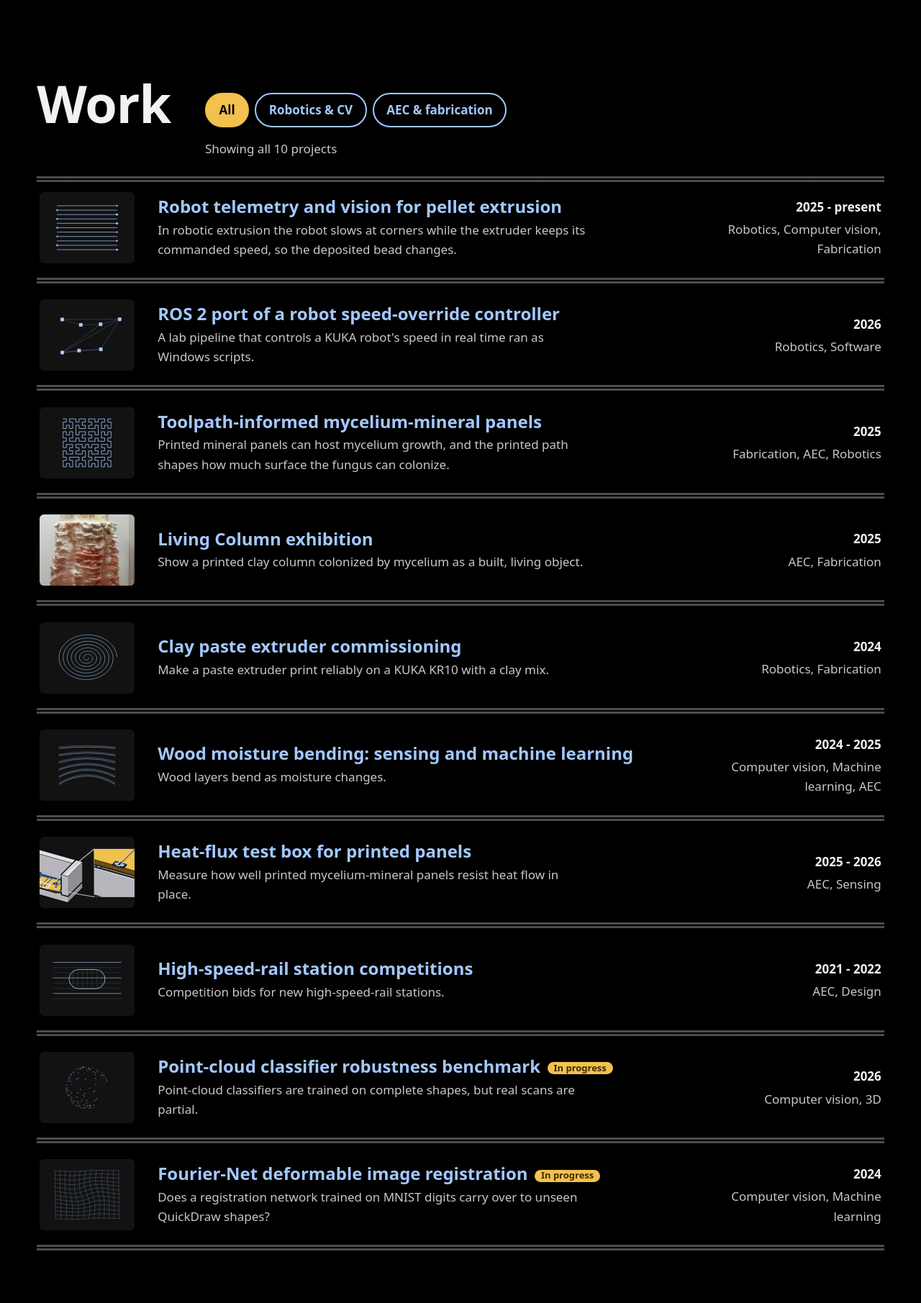
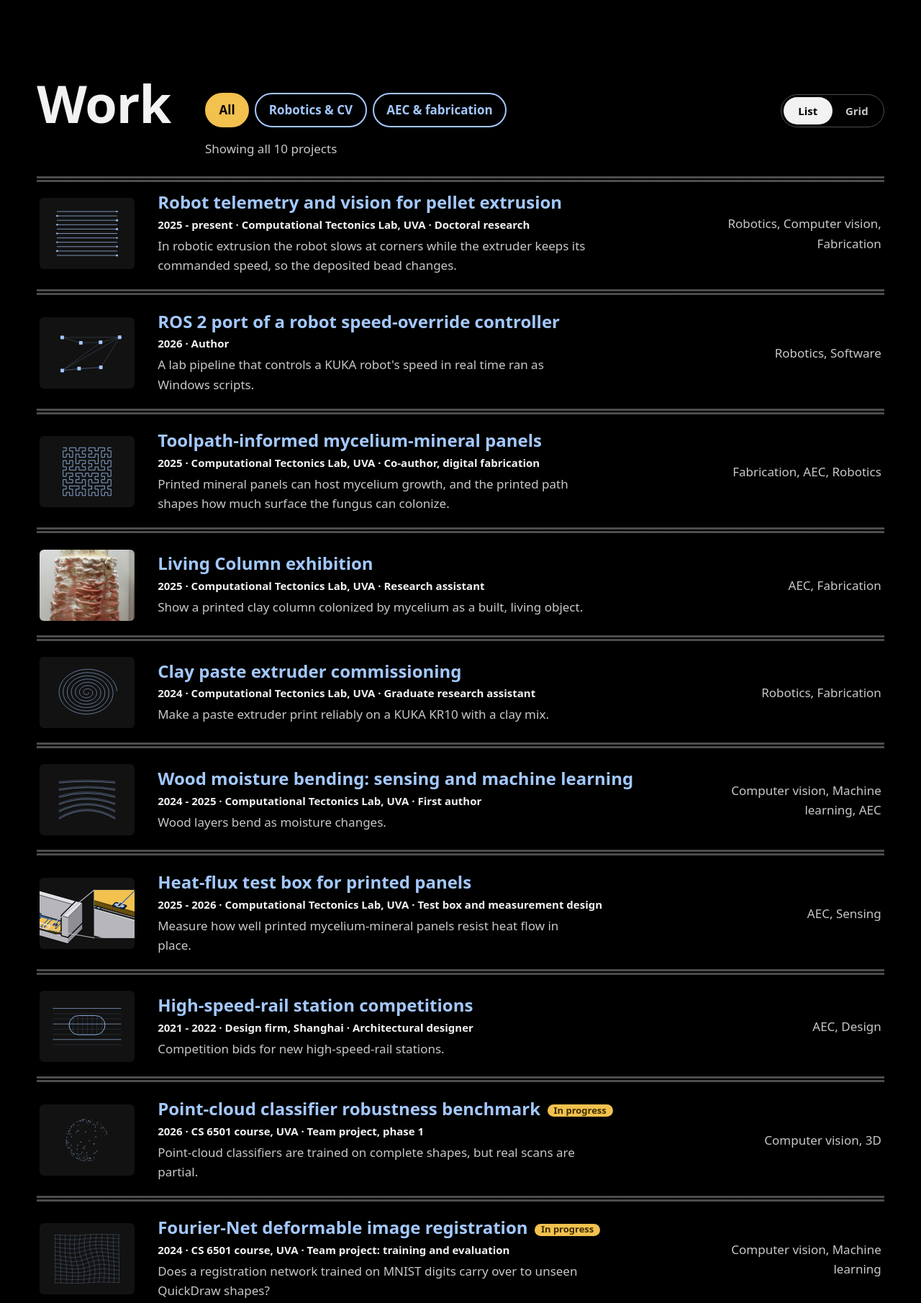
Before and after one commit to yem-hjk6th/yem-hjk6th-personal-web, an Astro site: page / in a window 1280 px wide. Shown: the part 803-2614 px from the top of the page at 72% size. Built offline with nearby package versions, Linux system fonts and the light colour scheme; Astro itself is replaced by a stand-in of ours; some packages are replaced by stand-ins of ours; a web font is replaced by a local one.

Commit message:
Work index: list/grid layout toggle and one metadata line per project
Each project gets a short meta block (place, role) in projects.yaml, worded
from its existing role and credits text; listings show "years · place · role".
The toggle stays hidden without JS (list shows) and remembers the choice in
localStorage. The audience filter is unchanged.

Co-Authored-By: Claude Opus 5.5 <noreply@anthropic.com>

```diff
--- a/content/projects.yaml
+++ b/content/projects.yaml
@@ -1,6 +1,9 @@
 - slug: vision-guided-pellet-extrusion
   title: "Robot telemetry and vision for pellet extrusion"
   years: "2025 - present"
+  meta:
+    place: "Computational Tectonics Lab, UVA"
+    role: "Doctoral research"
   tags: [robotics, cv, fabrication]
   role: "Doctoral research. I instrumented the lab's KUKA KR10 pellet-extrusion cell with RSI telemetry, a stereo camera, a bead camera and a nozzle borescope on custom printed mounts, wrote a logger that records robot pose, speed and commanded extruder speed in sync with video, calibrated the camera to the robot, and trained a model that reads bead width from borescope images. The robot, extruder and base control chain were set up earlier in the lab."
   credits: "Computational Tectonics Lab, University of Virginia; advisor Ehsan Baharlou."
@@ -14,6 +17,8 @@
 - slug: rsi-proj-ros
   title: "ROS 2 port of a robot speed-override controller"
   years: "2026"
+  meta:
+    role: "Author"
   tags: [robotics, software]
   role: "Author. Implemented with Claude Code (AI coding assistant)."
   credits: "Repository author: Ye Ma."
@@ -27,6 +32,9 @@
 - slug: mycelium-mineral-panels
   title: "Toolpath-informed mycelium-mineral panels"
   years: "2025"
+  meta:
+    place: "Computational Tectonics Lab, UVA"
+    role: "Co-author, digital fabrication"
   tags: [fabrication, aec, robotics]
   role: "Co-author. Digital fabrication: implemented the three toolpath algorithms (Poisson-disk + TSP, Kangaroo, Hilbert), computed the predicted growth area, and printed the panels on the KUKA robot."
   credits: "With I. Datta and E. Baharlou (ACADIA 2025)."
@@ -40,6 +48,9 @@
 - slug: living-column
   title: "Living Column exhibition"
   years: "2025"
+  meta:
+    place: "Computational Tectonics Lab, UVA"
+    role: "Research assistant"
   tags: [aec, fabrication]
   role: "Research assistant: robotic printing of the column and, with I. Datta, installation of the display case."
   credits: "Created by Ehsan Baharlou; research assistants I. Datta and Y. Ma."
@@ -63,6 +74,9 @@
 - slug: clay-paste-extruder
   title: "Clay paste extruder commissioning"
   years: "2024"
+  meta:
+    place: "Computational Tectonics Lab, UVA"
+    role: "Graduate research assistant"
   tags: [robotics, fabrication]
   role: "Graduate research assistant. I set up the extruder, wiring and control, calibrated its speed, wrote the KUKA robot programs and ran the print trials."
   credits: "Clay recipe and process guidance from I. Datta and E. Baharlou."
@@ -74,6 +88,9 @@
 - slug: wood-hygroscopic-ml
   title: "Wood moisture bending: sensing and machine learning"
   years: "2024 - 2025"
+  meta:
+    place: "Computational Tectonics Lab, UVA"
+    role: "First author"
   tags: [cv, ml, aec]
   role: "First author. I built the humidity chamber, the camera-based curvature measurement, the dataset and the model comparison."
   credits: "With E. Baharlou (ARCC 2025)."
@@ -85,6 +102,9 @@
 - slug: heat-flux-test-box
   title: "Heat-flux test box for printed panels"
   years: "2025 - 2026"
+  meta:
+    place: "Computational Tectonics Lab, UVA"
+    role: "Test box and measurement design"
   tags: [aec, sensing]
   role: "Designed the test box and the measurement: heat-flux sensors and thermocouples with 24-bit acquisition on an Arduino, the logging code, and the test protocol following ASTM C1046 and C1155."
   credits: "With I. Datta and E. Baharlou."
@@ -106,6 +126,9 @@
 - slug: hsr-station-competitions
   title: "High-speed-rail station competitions"
   years: "2021 - 2022"
+  meta:
+    place: "Design firm, Shanghai"
+    role: "Architectural designer"
   tags: [aec, design]
   role: "Architectural designer at a design firm in Shanghai: concept design, station-area urban design and interior modeling; led the competition team for one station (Yinan, Shandong)."
   credits: "Firm team project."
@@ -117,6 +140,9 @@
 - slug: cs6501-3dcv-pointcloud-robustness
   title: "Point-cloud classifier robustness benchmark"
   years: "2026"
+  meta:
+    place: "CS 6501 course, UVA"
+    role: "Team project, phase 1"
   tags: [cv, 3d]
   status: draft
   role: "Phase 1 of a team project (CS 6501 3D Computer Vision): a benchmark of how missing geometry affects point-cloud classifiers."
@@ -129,6 +155,9 @@
 - slug: cs6501-fourier-net-registration
   title: "Fourier-Net deformable image registration"
   years: "2024"
+  meta:
+    place: "CS 6501 course, UVA"
+    role: "Team project: training and evaluation"
   tags: [cv, ml]
   status: draft
   role: "Application, training and evaluation of an existing model (from the original Fourier-Net authors), run on a university HPC cluster. I also wrote the introduction, background and conclusion."
--- a/src/components/Home.astro
+++ b/src/components/Home.astro
@@ -7,7 +7,7 @@ import stereoLeft from '../assets/stereo/left.jpg';
 import stereoDisp from '../assets/stereo/disp.jpg';
 import {
   profile, projects, publications, presentations, exhibitions, experience,
-  audiences, audiencesFor, tagLabel, firstSentence, contactLinks,
+  audiences, audiencesFor, tagLabel, firstSentence, metaLine, contactLinks,
 } from '../lib/content';
 import { resolveImage } from '../lib/media';
 import ProximityName from './reactbits/ProximityName';
@@ -61,12 +61,16 @@ const pubLink = (p: (typeof publications)[number]) => p.url ?? (p.doi ? `https:/
       </div>
     </section>
 
-    <section class="work" id="work" aria-labelledby="work-h">
+    <section class="work" id="work" aria-labelledby="work-h" data-layout="list">
       <div class="work-head">
         <h2 id="work-h" class="sec-h">Work</h2>
         <div class="filters" role="group" aria-label="Filter projects by audience">
           <button type="button" class="pill" data-audience="all" data-label="all" aria-pressed="true">All</button>
           {audiences.map((a) => <button type="button" class="pill" data-audience={a.id} data-label={a.label} aria-pressed="false">{a.label}</button>)}
+        </div>
+        <div class="views" role="group" aria-label="Project layout" data-view-toggle hidden>
+          <button type="button" data-view="list" aria-pressed="true">List</button>
+          <button type="button" data-view="grid" aria-pressed="false">Grid</button>
         </div>
         <p class="filter-status" data-filter-status aria-live="polite"></p>
       </div>
@@ -78,12 +82,10 @@ const pubLink = (p: (typeof publications)[number]) => p.url ?? (p.doi ? `https:/
                 <MediaFrame image={resolveImage(p.media.thumbnail, p.slug)} slug={p.slug} size="thumb" class="layer-thumb" />
                 <span class="layer-main">
                   <span class="layer-title">{p.title}{p.status === 'draft' && <span class="draft-label">In progress</span>}</span>
+                  <span class="layer-line">{metaLine(p)}</span>
                   <span class="layer-problem">{firstSentence(p.problem)}</span>
                 </span>
-                <span class="layer-meta">
-                  <span class="layer-years">{p.years}</span>
-                  <span class="layer-tags">{p.tags.map((t) => tagLabel[t] ?? t).join(', ')}</span>
-                </span>
+                <span class="layer-tags">{p.tags.map((t) => tagLabel[t] ?? t).join(', ')}</span>
               </a>
             </Spotlight>
           </li>
@@ -180,8 +182,10 @@ const pubLink = (p: (typeof publications)[number]) => p.url ?? (p.doi ? `https:/
   import { initFilter } from '../scripts/filter';
   import { mountHero } from '../scripts/hero';
   import { initFloatingWindow } from '../scripts/floating-window';
+  import { initViewToggle } from '../scripts/view-toggle';
   initMotion();
   initFilter();
+  initViewToggle(document.querySelector<HTMLElement>('#work'));
   mountHero(document.querySelector<HTMLVideoElement>('#hero-video'));
   initFloatingWindow(document.querySelector('.name-btn'), document.querySelector<HTMLDialogElement>('#float-win'));
 </script>
@@ -256,7 +260,14 @@ const pubLink = (p: (typeof publications)[number]) => p.url ?? (p.doi ? `https:/
   .work, .about, .pubs, .contact { padding: clamp(4rem, 10vw, 7rem) var(--pad) 0; }
   .sec-h { font-size: clamp(2.2rem, 6vw, 4.5rem); font-weight: 800; font-variation-settings: 'wdth' 125; line-height: .95; letter-spacing: -.015em; }
   .work-head { display: grid; gap: 1rem; margin-bottom: 1.5rem; }
-  @media (min-width: 60rem) { .work-head { grid-template-columns: auto 1fr; align-items: end; column-gap: 3rem; } .filter-status { grid-column: 2; } }
+  @media (min-width: 60rem) { .work-head { grid-template-columns: auto 1fr auto; align-items: end; column-gap: 3rem; } .filter-status { grid-column: 2; } }
+  /* Layout toggle: a quiet two-part switch, set apart from the audience pills. */
+  .views { display: inline-flex; justify-self: start; border: 1px solid var(--rule); border-radius: 999px; padding: 3px; }
+  .views[hidden] { display: none; }
+  .views button { font: inherit; font-size: .9375rem; font-weight: 600; min-height: 38px; min-width: 4.25rem; padding: 0 1rem; border: 0; border-radius: 999px;
+    background: transparent; color: var(--muted); cursor: pointer; font-variation-settings: 'wdth' 90; }
+  .views button:hover { color: var(--gold); }
+  .views button[aria-pressed='true'] { background: var(--ink); color: var(--on-accent); }
   .filters { display: flex; flex-wrap: wrap; gap: .5rem; }
   .filter-status { margin: 0; color: var(--muted); font-variation-settings: 'wdth' 85; min-height: 1.6em; }
   .layers { list-style: none; margin: 0; padding: 0; background-position: 0 0, 0 5px; }
@@ -264,7 +275,7 @@ const pubLink = (p: (typeof publications)[number]) => p.url ?? (p.doi ? `https:/
   .layer :global(.v3-spot) { padding: 0; border-radius: 10px; background-color: transparent; box-shadow: none; }
   .layer :global(.spotlight-card__border) { background: transparent; }
   .layer-link { display: grid; grid-template-columns: 88px 1fr; gap: .4rem 1.25rem; padding: 1.4rem .25rem 1.25rem; text-decoration: none; color: var(--ink); align-items: center; }
-  @media (min-width: 60rem) { .layer-link { grid-template-columns: 132px minmax(0, 1fr) 16rem; gap: 2rem; } }
+  @media (min-width: 60rem) { .layer-link { grid-template-columns: 132px minmax(0, 1fr) 14rem; gap: 2rem; } }
   .layer-link:hover, .layer-link:active { color: var(--ink); }
   .layer-link:hover .layer-title, .layer-link:focus-visible .layer-title { color: var(--gold); text-decoration: underline; text-decoration-thickness: 3px; }
   .layer-link :global(.layer-thumb) { width: 88px; height: 66px; border-radius: 6px; overflow: hidden; }
@@ -273,9 +284,17 @@ const pubLink = (p: (typeof publications)[number]) => p.url ?? (p.doi ? `https:/
   .layer-title { color: var(--blue); font-size: clamp(1.15rem, 2vw, 1.5rem); font-weight: 700; line-height: 1.2; font-variation-settings: 'wdth' 108; }
   .layer-title .draft-label { margin-left: .6rem; vertical-align: .15em; }
   .layer-problem { color: var(--muted); max-width: 62ch; }
-  .layer-meta { grid-column: 1 / -1; display: flex; flex-wrap: wrap; gap: .25rem 1rem; font-variation-settings: 'wdth' 80; font-weight: 500; color: var(--muted); }
-  @media (min-width: 60rem) { .layer-meta { grid-column: auto; display: grid; justify-items: end; text-align: right; } }
-  .layer-years { color: var(--ink); font-weight: 650; }
+  /* One metadata line: years · place · role. */
+  .layer-line { font-size: .9375rem; font-weight: 600; font-variation-settings: 'wdth' 82; color: var(--ink); font-variant-numeric: tabular-nums; }
+  .layer-tags { grid-column: 1 / -1; font-variation-settings: 'wdth' 80; font-weight: 500; color: var(--muted); }
+  @media (min-width: 60rem) { .layer-tags { grid-column: auto; text-align: right; } }
+
+  /* Grid layout: cards with a 4:3 picture, title and metadata line. */
+  .work[data-layout='grid'] .layers { display: grid; grid-template-columns: repeat(auto-fill, minmax(min(100%, 19rem), 1fr)); gap: 2.5rem 1.75rem; background: none; }
+  .work[data-layout='grid'] .layer { padding: 0; background: none; }
+  .work[data-layout='grid'] .layer-link { grid-template-columns: minmax(0, 1fr); align-items: start; gap: .5rem; padding: .25rem 0 0; }
+  .work[data-layout='grid'] .layer-link :global(.layer-thumb) { width: 100%; height: auto; aspect-ratio: 4 / 3; margin-bottom: .5rem; }
+  .work[data-layout='grid'] .layer-problem, .work[data-layout='grid'] .layer-tags { display: none; }
 
   /* About */
   .about-grid { display: grid; gap: 2.5rem; margin-top: 2rem; }
--- a/src/lib/content.ts
+++ b/src/lib/content.ts
@@ -13,6 +13,8 @@ export interface Project {
   slug: string;
   title: string;
   years: string;
+  /** one-line summary for listings: where the work was done and my role, in a few words */
+  meta: { place?: string; role: string };
   tags: string[];
   status?: 'draft';
   role: string;
@@ -90,6 +92,9 @@ export const tagLabel: Record<string, string> = {
   sensing: 'Sensing',
 };
 
+/** The listing's metadata line: years · place · role. */
+export const metaLine = (p: Project) => [p.years, p.meta.place, p.meta.role].filter(Boolean).join(' · ');
+
 /** First sentence of a field, for compact listings. */
 export const firstSentence = (s: string) => {
   const m = s.match(/^(.+?[.!?])(\s|$)/);
--- /dev/null
+++ b/src/scripts/view-toggle.ts
@@ -0,0 +1,25 @@
+// Work index layout: list (default) or grid. Buttons with [data-view] set
+// [data-layout] on the section; the choice is remembered in this browser only.
+// Without JS the toggle stays hidden and the list shows.
+const KEY = 'yem-work-layout';
+
+export function initViewToggle(section: HTMLElement | null) {
+  if (!section) return;
+  const group = section.querySelector<HTMLElement>('[data-view-toggle]');
+  const buttons = Array.from(section.querySelectorAll<HTMLButtonElement>('button[data-view]'));
+  if (!group || !buttons.length) return;
+
+  const apply = (layout: string) => {
+    if (layout !== 'grid') layout = 'list';
+    section.dataset.layout = layout;
+    buttons.forEach((b) => b.setAttribute('aria-pressed', String(b.dataset.view === layout)));
+  };
+  let saved: string | null = null;
+  try { saved = localStorage.getItem(KEY); } catch { /* storage blocked: use the default */ }
+  apply(saved ?? 'list');
+  group.hidden = false;
+  buttons.forEach((b) => b.addEventListener('click', () => {
+    apply(b.dataset.view!);
+    try { localStorage.setItem(KEY, b.dataset.view!); } catch { /* not remembered */ }
+  }));
+}
```
